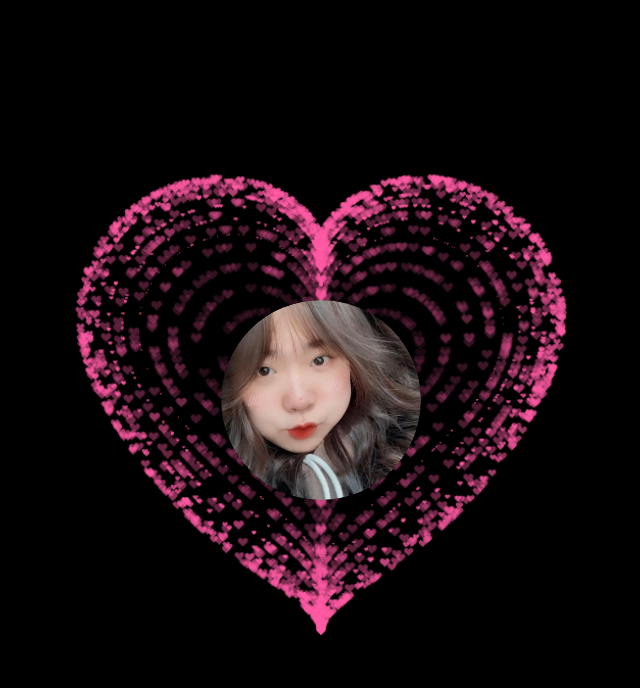
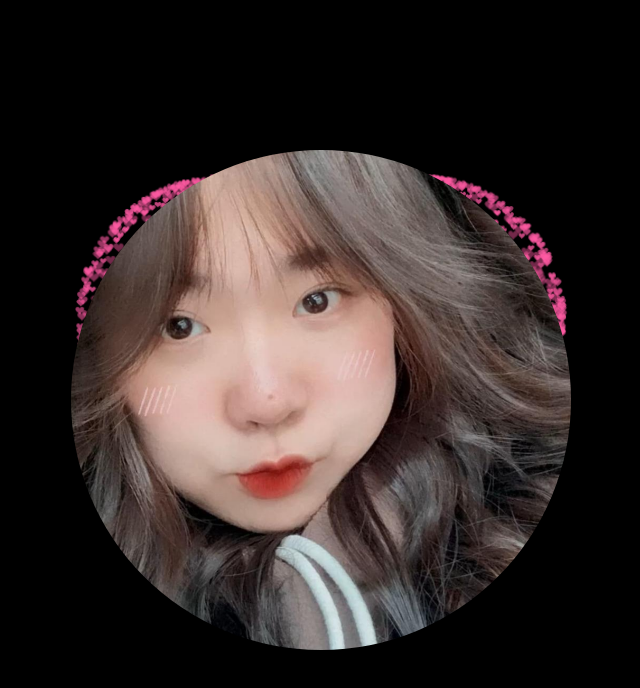
Before and after one commit to AntonioTran91/Gift_H, a plain HTML site: page iloveu.html in a window 1280 px wide. Shown: the whole page, without its empty margins (319-959 px from the left). Drawn offline with Linux system fonts and the light colour scheme; animation ran at ten frames a second.

Commit message:
Update web with new audio and image

```diff
--- a/iloveu.html
+++ b/iloveu.html
@@ -101,9 +101,9 @@
     <audio id="audio" autoplay loop>
         <source src="sound/apt.mp3" type="audio/mpeg">
       </audio>
-    <div class="box">
+      <div class="box">
+        <img id="heart-image" src="./img/Huongyeuoi.jpg" alt="Heart Image">
         <canvas id="pinkboard"></canvas>
-    <img id="heart-image" src="img/Huongyeuoi.jpg" alt="Heart Image" style="position: absolute; top: 50%; left: 50%; transform: translate(-50%, -50%); width: 200px; height: 200px; border-radius: 50%;">
     </div>
     <script>
         /*
```
